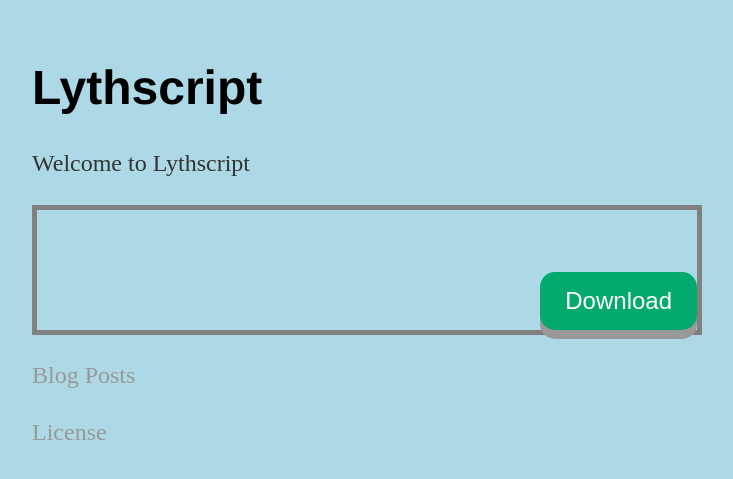
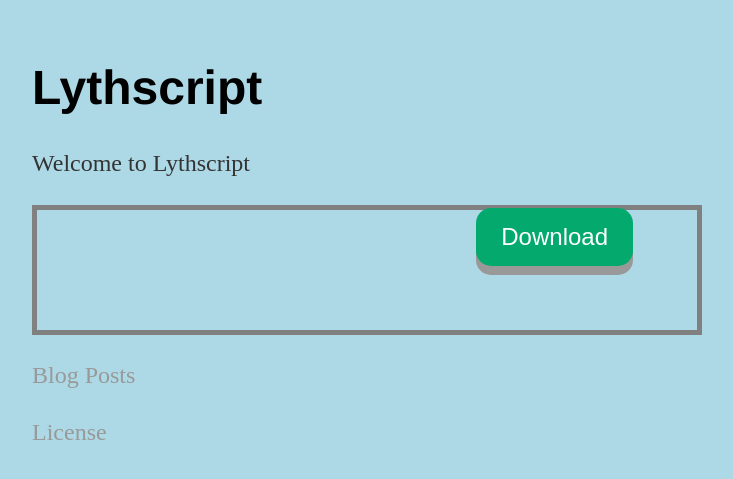
Before and after one commit to lythscript/lythscript.github.io, a Jekyll site: the page built from index.html, in a window 1280 px wide. Shown: the top 479 px of the page, without its empty margins (160-893 px from the left). Built offline with Jekyll 4.4.1, drawn with Linux system fonts in a browser that asks for light colours.

Commit message:
Update main.css

```diff
--- a/css/main.css
+++ b/css/main.css
@@ -67,8 +67,8 @@ button {
 }
 .bdiv{
 position: absolute;
-  bottom: 0;
-  right: 0;
+  bottom: 4em;
+  right: 4em;
 }
 
 button:hover {background-color: #3e8e41}
```
